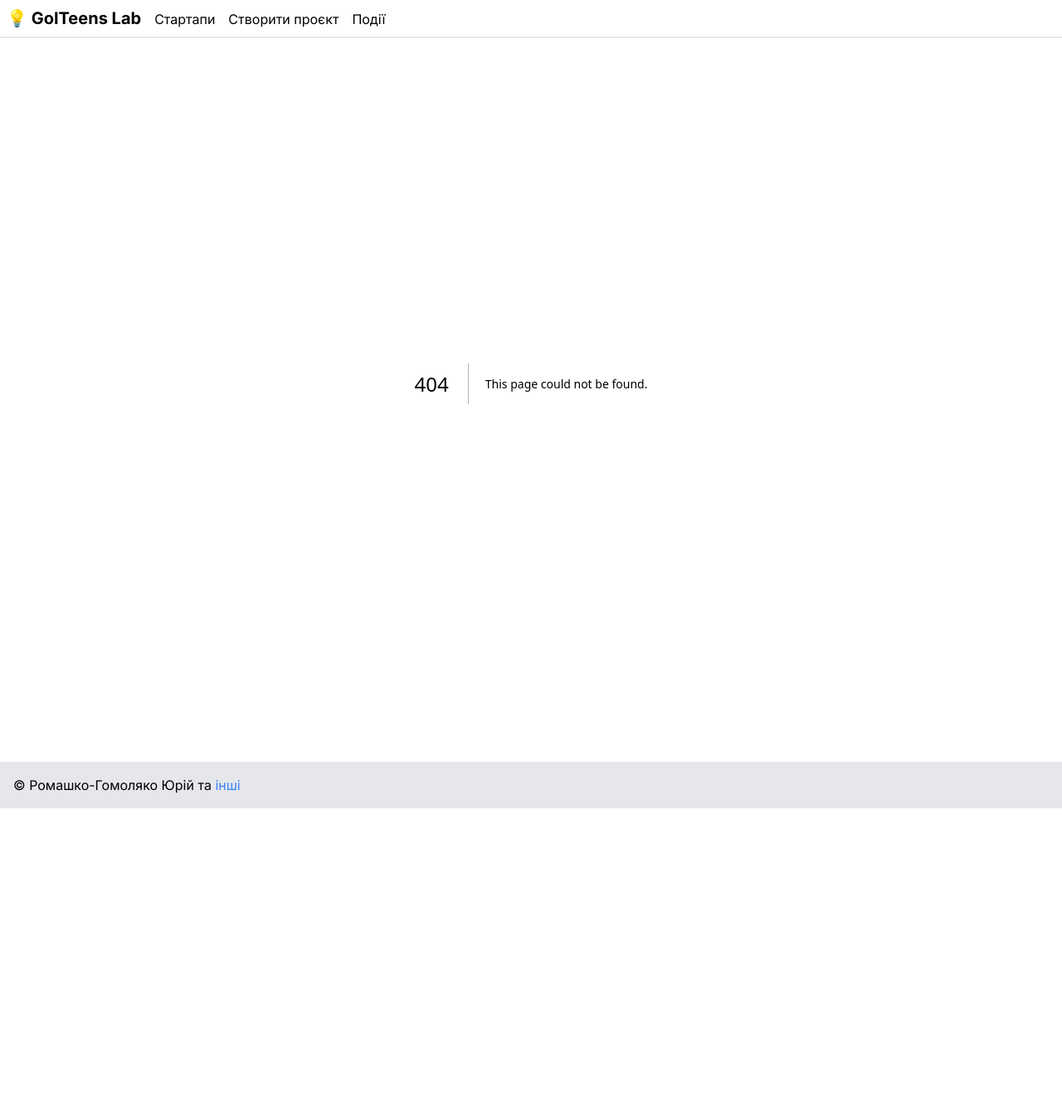
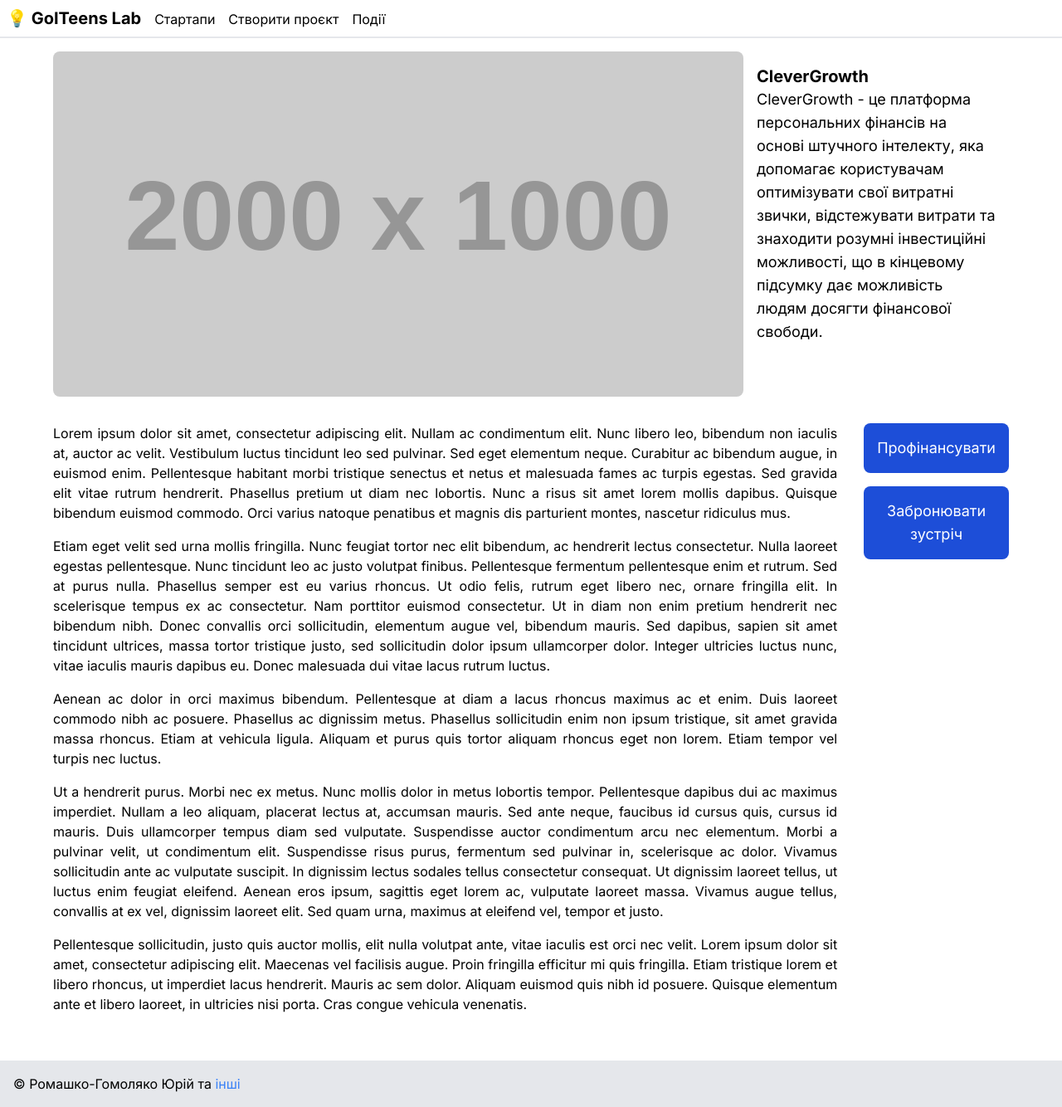
Before and after one commit to YuriiRG/GameOFTeens_JS, a Next.js app: page /projects/0 in a window 1280 px wide. Before the commit this address had no page. Shown: the whole page at 83% size. Before the commit the page ends 974 px from the top, so only its background shows below. Built offline with nearby package versions, Linux system fonts and the light colour scheme.

Commit message:
Create desktop version of project page

```diff
--- /dev/null
+++ b/src/app/projects/[id]/page.tsx
@@ -0,0 +1,47 @@
+import { getProject } from '@/mock-api';
+
+export default function Project({
+  params: { id }
+}: {
+  params: { id: string };
+}) {
+  const project = getProject(Number(id));
+
+  return (
+    <>
+      <div className='flex justify-center'>
+        <div className='flex max-w-6xl flex-col gap-8'>
+          <div className='flex'>
+            <img
+              src={project.bigImage}
+              alt={`An illustration for ${project.name}`}
+              className='max-h-[30rem] min-w-0 flex-grow rounded-lg object-contain'
+            />
+            <div className='max-w-xs p-4'>
+              <h1 className='text-xl font-bold'>{project.name}</h1>
+              <p className='text-lg'>{project.description}</p>
+            </div>
+          </div>
+          <div className='flex gap-8'>
+            <div className='flex flex-col gap-4 text-justify'>
+              {project.longDescription
+                .split('\n')
+                .filter((p) => p.length > 0)
+                .map((p) => (
+                  <p key={p}>{p}</p>
+                ))}
+            </div>
+            <div className='flex flex-col gap-4'>
+              <button className='rounded-lg bg-blue-700 p-4 text-lg text-white transition-all hover:scale-105 hover:bg-blue-600'>
+                Профінансувати
+              </button>
+              <button className='rounded-lg bg-blue-700 p-4 text-lg text-white transition-all hover:scale-105 hover:bg-blue-600'>
+                Забронювати зустріч
+              </button>
+            </div>
+          </div>
+        </div>
+      </div>
+    </>
+  );
+}
```
